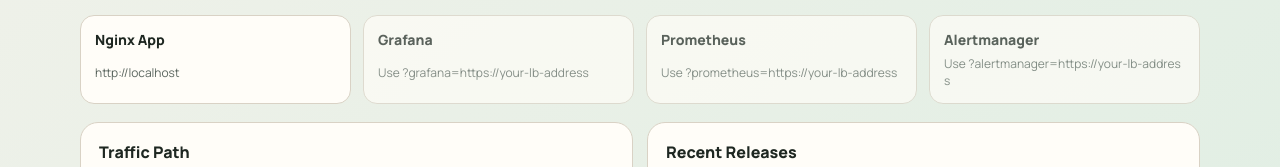
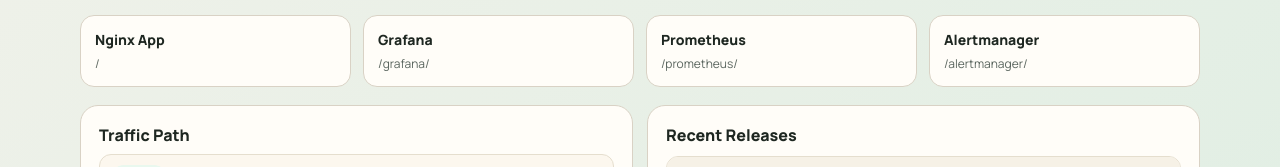
Before and after one commit to TailyMile/devops-cloud-platform, a plain HTML site: page docker/app/index.html in a window 1280 px wide. Shown: the part 603-770 px from the top of the page. Drawn offline with Linux system fonts and the light colour scheme.

Commit message:
feat: make monitoring links functional via nginx reverse proxy

```diff
--- a/docker/app/index.html
+++ b/docker/app/index.html
@@ -218,10 +218,6 @@
         box-shadow: 0 8px 20px rgba(23, 35, 27, 0.1);
       }
 
-      .service-link.disabled {
-        opacity: 0.7;
-      }
-
       .service-name {
         font-size: 14px;
         font-weight: 800;
@@ -419,21 +415,21 @@
       </section>
 
       <section class="services" id="services" aria-label="Service links">
-        <a class="service-link" id="link-nginx" href="#">
+        <a class="service-link" href="/">
           <span class="service-name">Nginx App</span>
-          <span class="service-url" id="url-nginx">Detecting URL...</span>
+          <span class="service-url">/</span>
         </a>
-        <a class="service-link" id="link-grafana" href="#">
+        <a class="service-link" href="/grafana/" target="_blank" rel="noopener">
           <span class="service-name">Grafana</span>
-          <span class="service-url" id="url-grafana">Set grafana URL in query param</span>
+          <span class="service-url">/grafana/</span>
         </a>
-        <a class="service-link" id="link-prometheus" href="#">
+        <a class="service-link" href="/prometheus/" target="_blank" rel="noopener">
           <span class="service-name">Prometheus</span>
-          <span class="service-url" id="url-prometheus">Set prometheus URL in query param</span>
+          <span class="service-url">/prometheus/</span>
         </a>
-        <a class="service-link" id="link-alertmanager" href="#">
+        <a class="service-link" href="/alertmanager/" target="_blank" rel="noopener">
           <span class="service-name">Alertmanager</span>
-          <span class="service-url" id="url-alertmanager">Set alertmanager URL in query param</span>
+          <span class="service-url">/alertmanager/</span>
         </a>
       </section>
 
@@ -514,32 +510,8 @@
         document.getElementById("latency").textContent = value + "ms";
       }
 
-      function configureServiceLink(name, fallbackUrl) {
-        const params = new URLSearchParams(window.location.search);
-        const link = document.getElementById("link-" + name);
-        const label = document.getElementById("url-" + name);
-        const override = params.get(name);
-        const url = override || fallbackUrl;
-
-        link.href = url;
-        label.textContent = url;
-
-        if (!override && fallbackUrl === "#") {
-          link.classList.add("disabled");
-          label.textContent = "Use ?" + name + "=https://your-lb-address";
-        }
-      }
-
-      function updateServiceLinks() {
-        configureServiceLink("nginx", window.location.origin);
-        configureServiceLink("grafana", "#");
-        configureServiceLink("prometheus", "#");
-        configureServiceLink("alertmanager", "#");
-      }
-
       updateUtcClock();
       updateLatency();
-      updateServiceLinks();
       setInterval(updateUtcClock, 1000);
       setInterval(updateLatency, 5000);
     </script>
```
Also changed, not shown: 2 other files.
